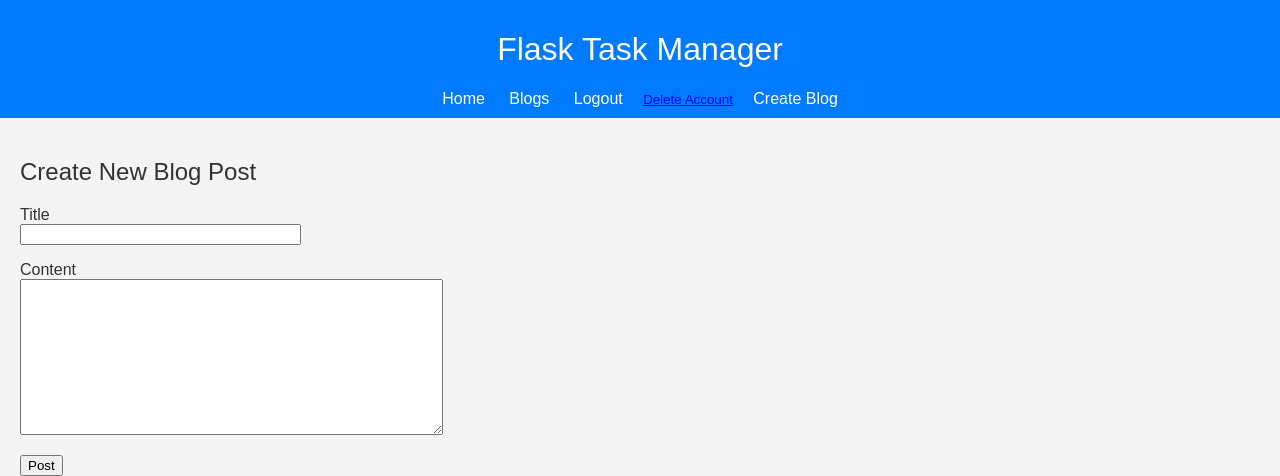
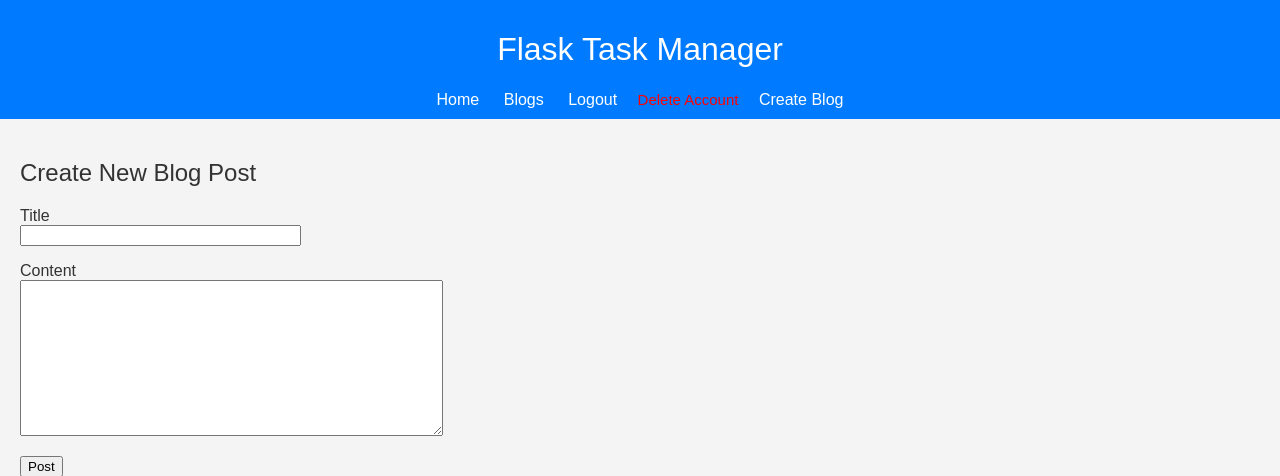
Before and after one commit to Sudarshanreddy291727/Flask-BlogPost, a Flask app: page /blogs/new in a window 1280 px wide. Shown: the top 476 px of the page. Run offline with Flask 3, Linux system fonts and the light colour scheme; a user stored in the database is signed in.

Commit message:
Changes in Delete Option

```diff
--- a/app/templates/base.html
+++ b/app/templates/base.html
@@ -15,7 +15,7 @@
             {% if current_user.is_authenticated %}
                 <a href="{{ url_for('main.logout') }}">Logout</a>
                 <form action="{{ url_for('main.delete_account') }}" method="POST" style="display:inline;">
-                    <button type="submit" style="background:none; border:none; color:blue; cursor:pointer; text-decoration:underline;">Delete Account</button>
+                    <button type="submit" style="background:none; border:none; color:red; font-size: 15px; cursor:pointer;">Delete Account</button>
                 </form>
                 <a href="{{ url_for('main.new_blog') }}">Create Blog</a> <!-- Add this line -->
             {% else %}
```
Also changed, not shown: 5 other files.
